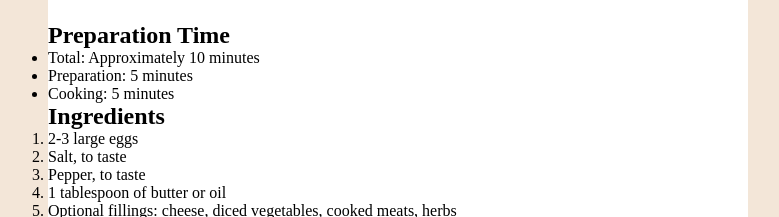
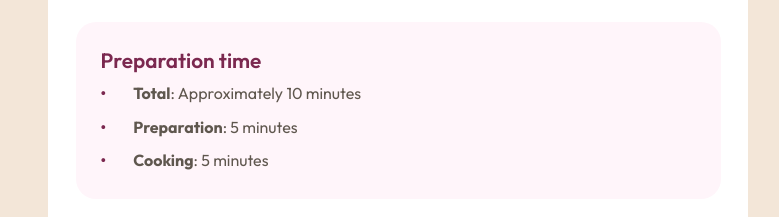
Before and after one commit to VI6IX/FrontendMentorRecipePage, a plain HTML site: page page/index.html in a window 1280 px wide. Shown: the part 529-746 px from the top of the page, without its empty margins (242-1021 px from the left). Drawn offline with Linux system fonts and the light colour scheme.

Commit message:
style: added prepTime section

```diff
--- a/page/index.html
+++ b/page/index.html
@@ -19,11 +19,11 @@
             </header>
 
             <section id="prepTime">
-                <h2>Preparation Time</h2>
+                <h2>Preparation time</h2>
                 <ul>
-                    <li>Total: Approximately 10 minutes</li>
-                    <li>Preparation: 5 minutes</li>
-                    <li>Cooking: 5 minutes</li>
+                    <li><strong>Total</strong>: Approximately 10 minutes</li>
+                    <li><strong>Preparation</strong>: 5 minutes</li>
+                    <li><strong>Cooking</strong>: 5 minutes</li>
                 </ul>
             </section>
 
--- a/page/style/style.css
+++ b/page/style/style.css
@@ -17,6 +17,13 @@
 :root {
     --font0: "Outfit", sans-serif;
     --font1: "Young Serif", serif;
+    --stone100: hsl(30, 54%, 90%);
+    --stone150: hsl(30, 18%, 87%);
+    --stone600: hsl(30, 10%, 34%);
+    --stone900: hsl(24, 5%, 18%);
+    --brown800: hsl(14, 45%, 36%);
+    --rose800: hsl(332, 51%, 32%);
+    --rose50: hsl(330, 100%, 98%);
 }
 
 * {
@@ -80,3 +87,38 @@ header p {
     margin-top: 25px;
     margin-bottom: 25px;
 }
+
+section#prepTime {
+    display: block;
+    background-color: var(--rose50);
+    margin: 0px auto 25px auto;
+    padding: 25px;
+    max-width: 85%;
+    border-radius: 20px;
+}
+
+section#prepTime h2 {
+    font-family: var(--font0);
+    font-weight: 600;
+    font-size: 1.3em;
+    color: var(--rose800)
+}
+
+section#prepTime ul {
+    list-style-position: inside;
+    list-style: none;
+}
+
+section#prepTime li {
+    font-family: var(--font0);
+    margin-top: 8px;
+    line-height: 1.6em;
+    color: var(--stone600);
+}
+
+section#prepTime li::before {
+    content: "•";
+    font-weight: bolder;
+    color: var(--rose800);
+    padding-right: 27px;
+}
```
